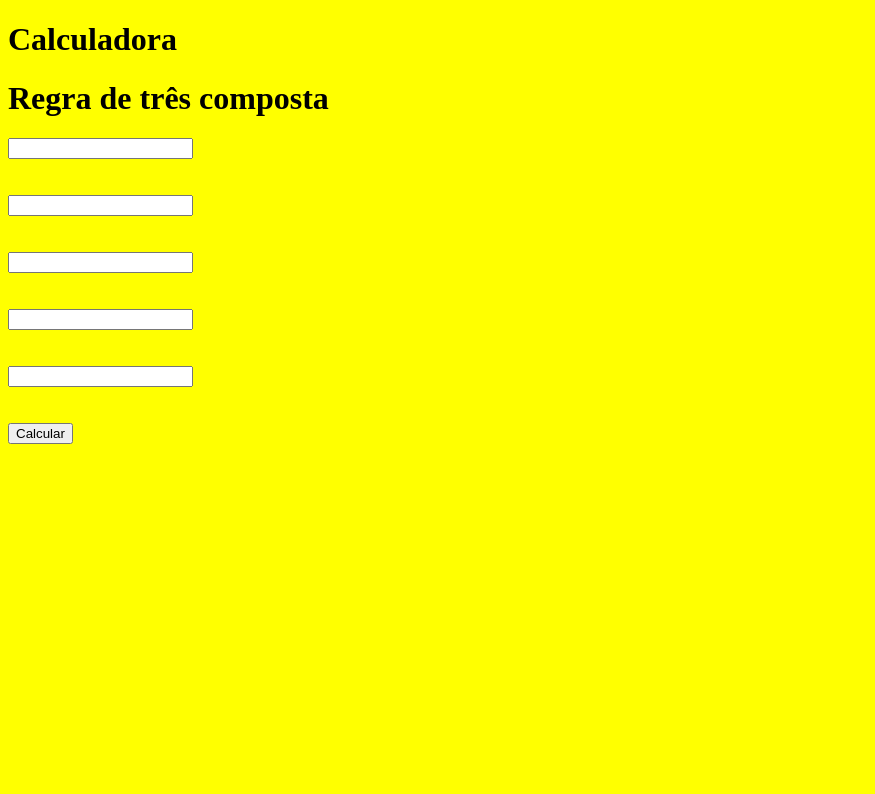
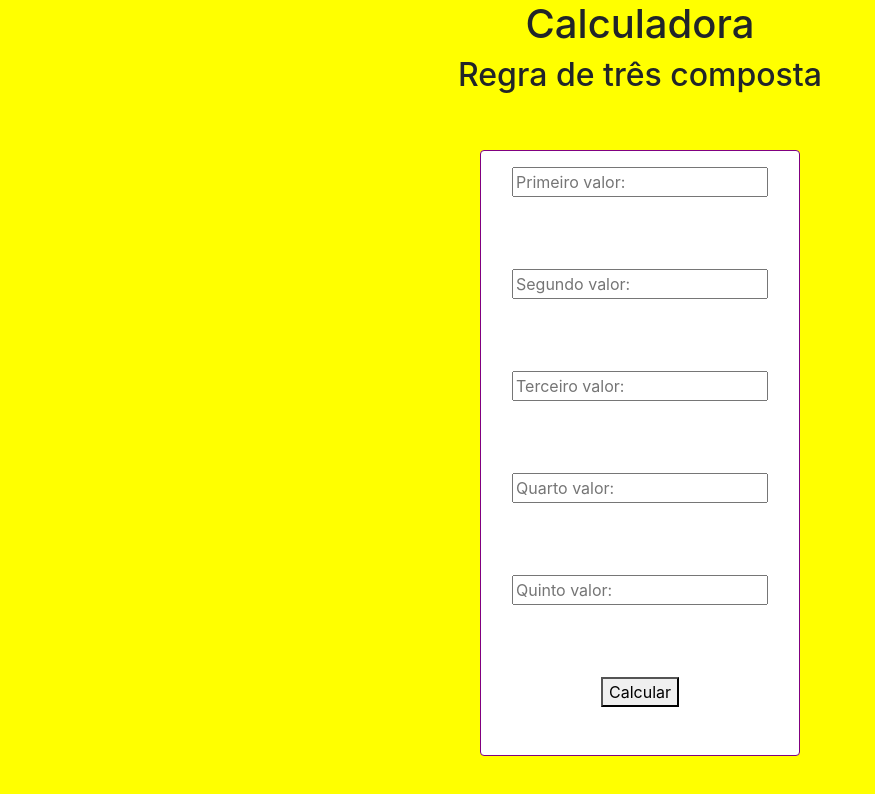
Before and after one commit to programerkkkkkkkkkkkkkkkkkkk/programa-mobile-, a website: page www/index.html in a window 1280 px wide. Shown: the whole page, without its empty margins (0-875 px from the left). Drawn offline with nearby package versions, Linux system fonts and the light colour scheme.

Commit message:
Regra de tres

```diff
--- a/www/components/regradetres.js
+++ b/www/components/regradetres.js
@@ -2,15 +2,17 @@
 
 function b(){
 
-var tres,quatro,cinco,resu;
+var tres,quatro,cinco,resu
+
+um=document.getElementById('um').value
+dois=document.getElementById('dois').value
+tres= document.getElementById('tres').value
+quatro= document.getElementById('quatro').value
+cinco= document.getElementById('cinco').value
 
 
-tres= document.getElementById('tres').valor
-quatro= document.getElementById('quatro').valor
-cinco= document.getElementById('cinco').valor
+resu= (cinco * dois * quatro) /(tres* um);
 
-resu= quatro*cinco /tres;
-
-alert(resu);
+alert("X="+resu);
 
 }
--- a/www/index.html
+++ b/www/index.html
@@ -8,35 +8,48 @@
      <script src="components/regradetres.js"></script>
     <link rel="stylesheet" href="components/loader.css">
     <link rel="stylesheet" href="css/style.css">
+    <link rel="stylesheet" href="https://stackpath.bootstrapcdn.com/bootstrap/4.1.3/css/bootstrap.min.css" integrity="sha384-MCw98/SFnGE8fJT3GXwEOngsV7Zt27NXFoaoApmYm81iuXoPkFOJwJ8ERdknLPMO" crossorigin="anonymous">
     <script>
     </script>
 <style type="text/css">
 body{background-color:yellow;}
 
+.n{border-color:purple;}
+
 </style>
 </head>
 <body>
 
-<h1>Calculadora</h1>
-    <h1>Regra de três composta</h1>
 
-    <input type="number" id="um">
+
+<h1 align="center">Calculadora</h1>
+    <h2 align="center">Regra de três composta</h2>
+
+    <div class="d-flex justify-content-center">
+
+<div class="card n align-items-center mt-5" style="width:20em";>
+
+    <input type="number " id="um" placeholder="Primeiro valor:" class="mt-3"/>
     <br><br><br>
 
-<input type="number" id="dois">
+<input type="number" id="dois" placeholder="Segundo valor:"/>
 <br><br><br>
 
-<input type="number" id="tres">
+<input type="number" id="tres" placeholder="Terceiro valor:"/>
 <br><br><br>
 
-<input type="number" id="quatro">
+
+<input type="number" id="quatro" placeholder="Quarto valor:"/>
 <br><br><br>
 
-<input type="number" id="cinco">
+<input type="number" id="cinco" placeholder="Quinto valor:"/>
 <br><br><br>
 
-<button type="button" id="b" onclick="b()"> Calcular </button>
+<button type="button" id="b" onclick="b()" class="mb-5"> Calcular </button>
 
+</div>
+
+</div>
 
 </body>
 </html>
```
